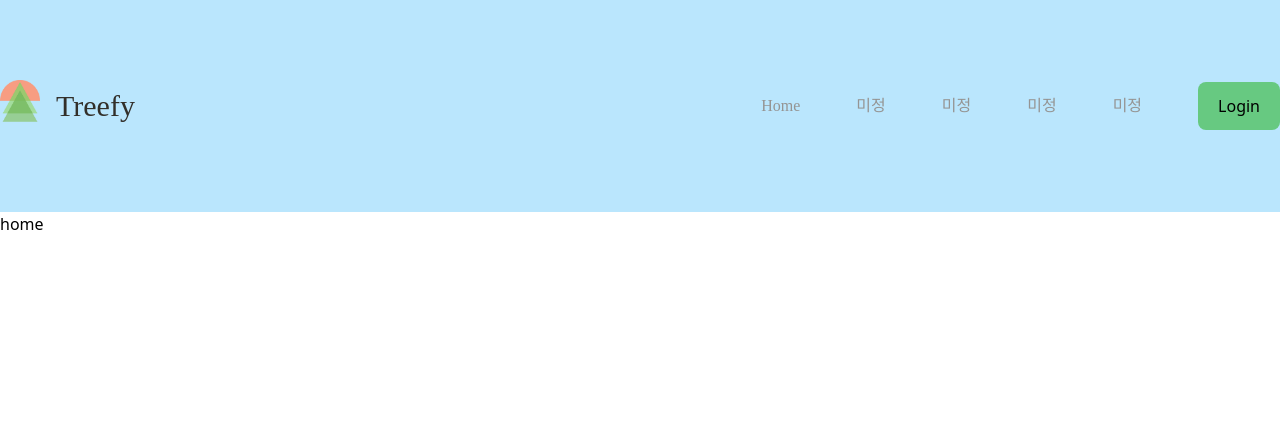
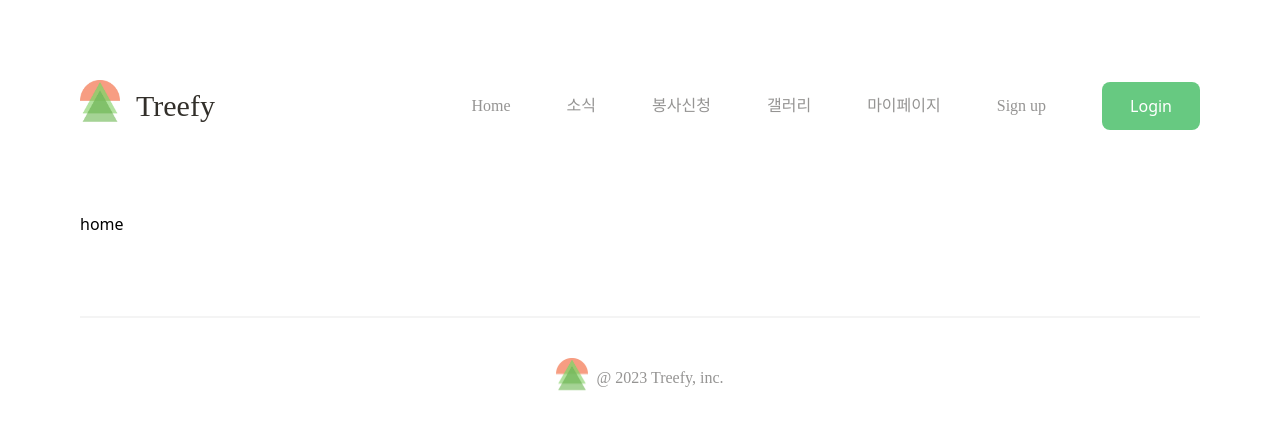
Before and after one commit to gyuiru/Treefy-FE, a Vue app: page / in a window 1280 px wide. Shown: the top 430 px of the page. Built offline with nearby package versions, Linux system fonts and the light colour scheme.

Commit message:
feat: footer完成
Footerを完成

#4

```diff
--- a/src/App.vue
+++ b/src/App.vue
@@ -1,21 +1,28 @@
 <template>
-<div class="container mx-auto">
-  <div class="grid grid-cols-2 gap-4 h-110 pt-20 pb-20 justify-center items-center bg-sky-200 mx-auto">
+<div class="container pl-20 pr-20 mx-auto">
+  <div class="grid grid-cols-2 gap-4 h-110 pt-20 pb-20 justify-center items-cente mx-auto">
     <div class="flex items-center space-x-4 justify-left">
       <img src="./assets/icon.png" alt="Icon Image" class="w-10">
       <p class="font-pretendard text-custom-black text-3xl">Treefy</p>
     </div>
-    <div class="flex items-center space-x-4 justify-end">
+    <div class="flex items-center space-x-4 justify-end whitespace-nowrap">
       <p class="font-pretendard text-custom-gray pr-10">Home</p>
-      <p class="font-pretendard text-custom-gray pr-10">미정</p>
-      <p class="font-pretendard text-custom-gray pr-10">미정</p>
-      <p class="font-pretendard text-custom-gray pr-10">미정</p>
-      <p class="font-pretendard text-custom-gray pr-10">미정</p>
-      <button class="bg-custom-btn-green rounded-lg p-3 pl-5 pr-5">Login</button>
+      <p class="font-pretendard text-custom-gray pr-10">소식</p>
+      <p class="font-pretendard text-custom-gray pr-10">봉사신청</p>
+      <p class="font-pretendard text-custom-gray pr-10">갤러리</p>
+      <p class="font-pretendard text-custom-gray pr-10">마이페이지</p>
+      <p class="font-pretendard text-custom-gray pr-10">Sign up</p>
+      <button class="bg-custom-btn-green rounded-lg p-3 pl-7 pr-7 text-white">Login</button>
     </div>
   </div>
   <router-view></router-view>
-
+  <div class="mt-20">
+    <div class="h-0.5 w-full bg-custom-gray border-solid opacity-10"></div>
+    <div class="flex items-center justify-center p-10">
+      <img src="./assets/icon.png" alt="" class="w-8 h-10 mr-2">
+      <p class="font-pretendard text-custom-gray">@ 2023 Treefy, inc.</p>
+    </div>
+  </div>
 </div>
 
 </template>
```
